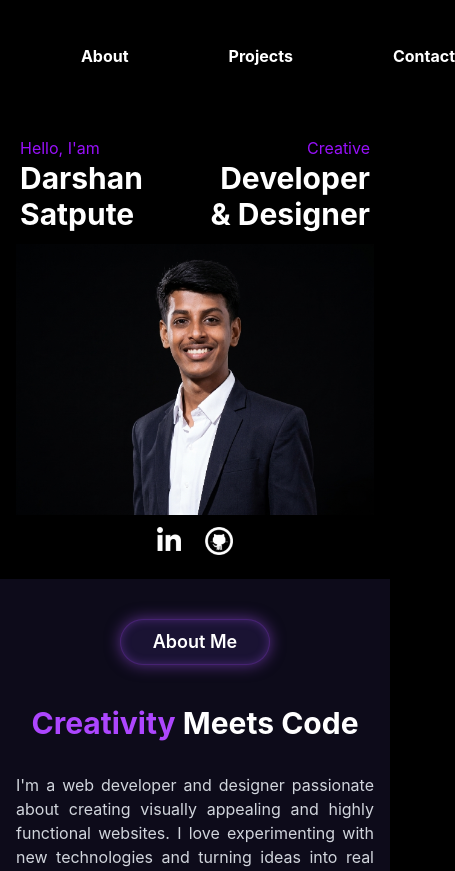
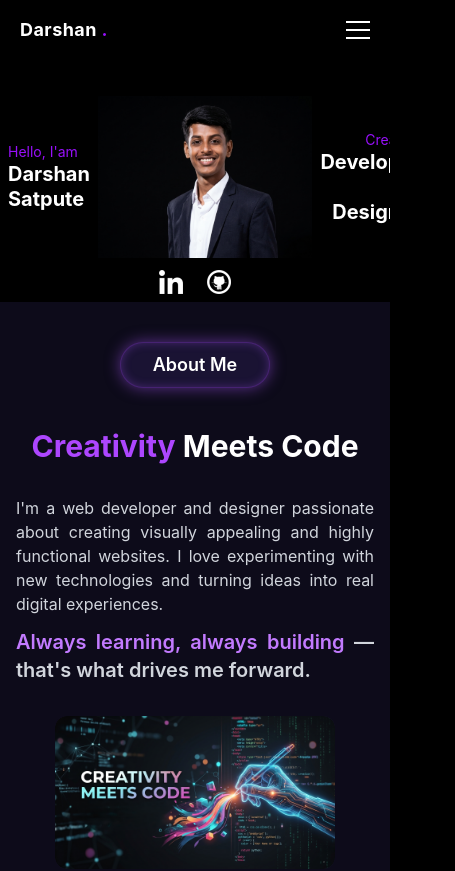
Before and after one commit to darshan123satpute/Portfolio, a React (Vite) app: page / in a window 390 px wide. Shown: the top 871 px of the page, 455 px wide, since content can reach past the window. Built offline with nearby package versions, Linux system fonts and the light colour scheme.

Commit message:
5th update

```diff
--- a/src/Intro.jsx
+++ b/src/Intro.jsx
@@ -22,53 +22,59 @@ const Intro = () => {
     <div className='relative mt-9 overflow-hidden'>
 
       {/* ── MOBILE LAYOUT ── */}
-      <div className='flex flex-col items-center md:hidden pb-6'>
+      <div className='md:hidden'>
 
-        {/* Text row */}
-        <div className='flex justify-between w-full px-5 pt-4'>
+        {/* Row: Left Text - Image - Right Text */}
+        <div className='flex items-center justify-between px-2 gap-2'>
+
+          {/* Left Text */}
           <div className='text-white'>
-            <div className='text-purple-600 text-base' data-aos="fade-right">
+            <div className='text-purple-600 text-sm' data-aos="fade-right">
               Hello, I'am
             </div>
-            <div className='text-3xl font-bold' data-aos="fade-in">
+            <div className='text-xl font-bold leading-tight' data-aos="fade-in">
               Darshan <br /> Satpute
             </div>
           </div>
 
+          {/* Center Image (INCREASED SIZE) */}
+          <div className='flex justify-center'>
+            <img
+              src={dimg}
+              alt="Darshan Satpute"
+              className='w-[55vw] max-w-[240px] h-auto'
+              data-aos="fade-down"
+            />
+          </div>
+
+          {/* Right Text */}
           <div className='text-white text-right'>
-            <div className='text-purple-600 text-base' data-aos="fade-left">
+            <div className='text-purple-600 text-sm' data-aos="fade-left">
               Creative
             </div>
-            <div className='text-3xl font-bold' data-aos="fade-in">
+            <div className='text-xl font-bold leading-tight' data-aos="fade-in">
               Developer <br /> & Designer
             </div>
           </div>
+
         </div>
 
-        {/* Image — bigger on mobile */}
-        <div className='flex justify-center mt-3'>
-          <img
-            src={dimg}
-            alt="Darshan Satpute"
-            className='w-[92vw] max-w-[420px] h-auto'
-            data-aos="fade-down"
-          />
-        </div>
-
-        {/* Social icons — horizontal, tight below image */}
-        <div className='flex gap-x-6 mt-3' data-aos="fade-up">
+        {/* Social Icons */}
+        <div className='flex justify-center gap-x-6 mt-3 mb-2' data-aos="fade-up">
           <a href="https://www.linkedin.com/in/darshansatpute/" target="_blank" rel="noreferrer">
             <img src={linkedin} className='h-6 w-6 hover:scale-110 transition duration-300' alt="LinkedIn"/>
           </a>
           <a href="https://github.com/darshan123satpute" target="_blank" rel="noreferrer">
-            <img src={github} className='h-7 w-7 hover:scale-110 transition duration-300' alt="GitHub"/>
+            <img src={github} className='h-6 w-6 hover:scale-110 transition duration-300' alt="GitHub"/>
           </a>
         </div>
+
       </div>
 
-      {/* ── DESKTOP LAYOUT (unchanged) ── */}
+      {/* ── DESKTOP LAYOUT ── */}
       <div className='hidden md:block min-h-screen'>
 
+        {/* Image Center */}
         <div className='relative flex justify-center'>
           <img
             src={dimg}
@@ -78,6 +84,7 @@ const Intro = () => {
           />
         </div>
 
+        {/* Left Text */}
         <div className='text-white absolute top-[20%] left-[10%]'>
           <div className='text-purple-600 text-2xl lg:text-3xl' data-aos="fade-right">
             Hello, I'am
@@ -87,6 +94,7 @@ const Intro = () => {
           </div>
         </div>
 
+        {/* Right Text */}
         <div className='text-white absolute top-[20%] right-[10%] text-right'>
           <div className='text-purple-600 text-2xl lg:text-3xl' data-aos="fade-left">
             Creative
@@ -96,6 +104,7 @@ const Intro = () => {
           </div>
         </div>
 
+        {/* Social Icons */}
         <div
           className='absolute bottom-[150px] left-[200px] flex flex-col gap-y-6 z-50'
           data-aos="fade-right"
@@ -107,6 +116,7 @@ const Intro = () => {
             <img src={github} className='h-8 w-8 hover:scale-110 transition duration-300' alt="GitHub"/>
           </a>
         </div>
+
       </div>
 
     </div>
--- a/src/Nav.jsx
+++ b/src/Nav.jsx
@@ -1,14 +1,65 @@
-import React from 'react'
-import {HashLink} from "react-router-hash-link"
+import React, { useState } from 'react'
+import { HashLink } from "react-router-hash-link"
+
 const Nav = () => {
+  const [isOpen, setIsOpen] = useState(false);
+
+  const links = [
+    { to: "#Home", label: "Home" },
+    { to: "#About", label: "About" },
+    { to: "#project", label: "Projects" },
+    { to: "#Contact", label: "Contact" },
+  ];
+
   return (
-    <div className="sticky top-0 py-4 z-50 bg-black">
-        <div className='flex gap-25 justify-center text-white mt-7 font-bold cursor-pointer'>
-           <HashLink smooth to="#Home" className='hover:text-purple-700'>Home</HashLink>
-          <HashLink smooth to="#About" className='hover:text-purple-700'>About</HashLink>
-          <HashLink smooth to="#project" className='hover:text-purple-700'>Projects</HashLink>
-          <HashLink smooth to="#Contact" className='hover:text-purple-700'>Contact</HashLink>
+    <div className="sticky top-0 z-50 bg-black">
+
+      {/* ── DESKTOP NAV ── */}
+      <div className='hidden md:flex gap-16 lg:gap-25 justify-center text-white py-5 font-bold'>
+        {links.map(({ to, label }) => (
+          <HashLink key={to} smooth to={to} className='hover:text-purple-600 transition duration-200'>
+            {label}
+          </HashLink>
+        ))}
+      </div>
+
+      {/* ── MOBILE NAV ── */}
+      <div className='md:hidden flex items-center justify-between px-5 py-4'>
+
+        {/* Logo / Name */}
+        <span className='text-white font-bold text-lg tracking-wide'>
+          Darshan <span className='text-purple-600'>.</span>
+        </span>
+
+        {/* Hamburger button */}
+        <button
+          onClick={() => setIsOpen(!isOpen)}
+          className='text-white focus:outline-none'
+          aria-label="Toggle menu"
+        >
+          <div className={`w-6 h-0.5 bg-white mb-1.5 transition-all duration-300 ${isOpen ? 'rotate-45 translate-y-2' : ''}`}/>
+          <div className={`w-6 h-0.5 bg-white mb-1.5 transition-all duration-300 ${isOpen ? 'opacity-0' : ''}`}/>
+          <div className={`w-6 h-0.5 bg-white transition-all duration-300 ${isOpen ? '-rotate-45 -translate-y-2' : ''}`}/>
+        </button>
+      </div>
+
+      {/* Mobile dropdown menu */}
+      <div className={`md:hidden overflow-hidden transition-all duration-300 ${isOpen ? 'max-h-64' : 'max-h-0'}`}>
+        <div className='flex flex-col items-center gap-5 pb-5 text-white font-bold'>
+          {links.map(({ to, label }) => (
+            <HashLink
+              key={to}
+              smooth
+              to={to}
+              className='hover:text-purple-600 transition duration-200 text-lg'
+              onClick={() => setIsOpen(false)}
+            >
+              {label}
+            </HashLink>
+          ))}
         </div>
+      </div>
+
     </div>
   )
 }
```
